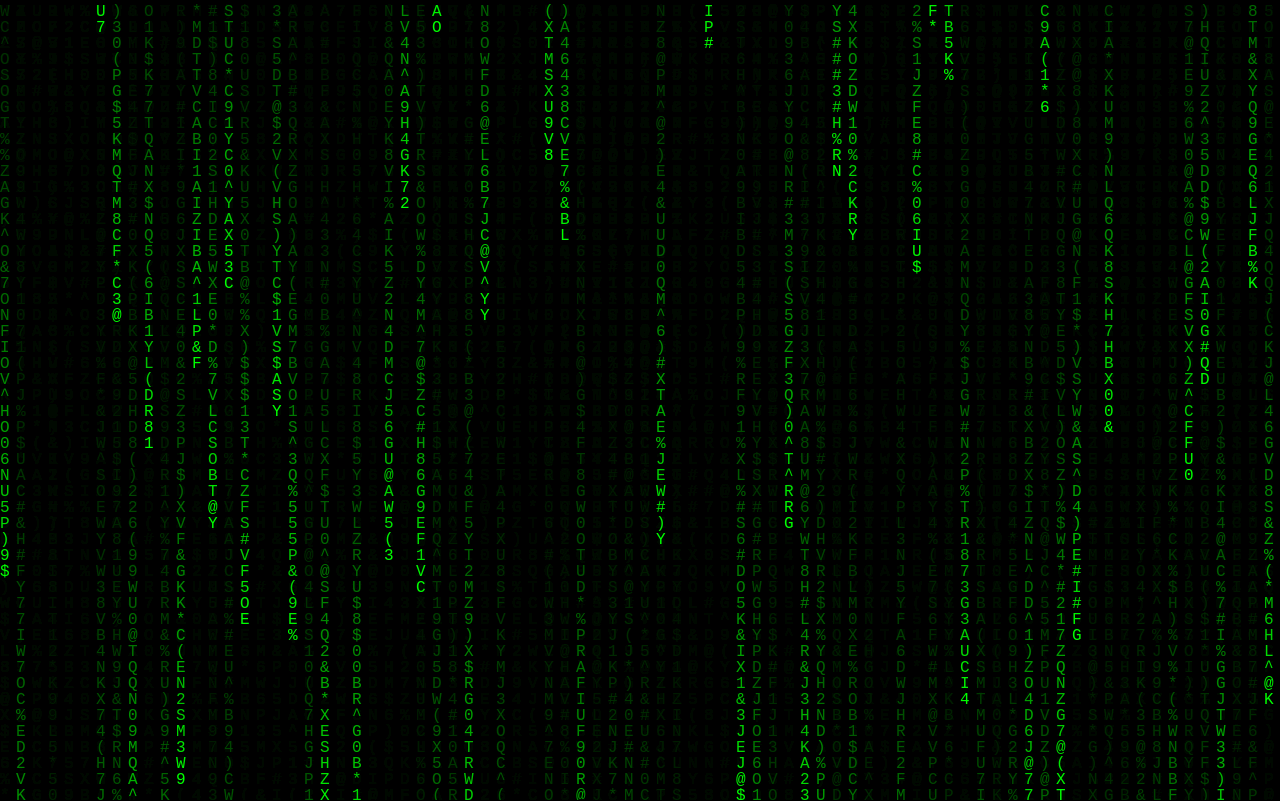
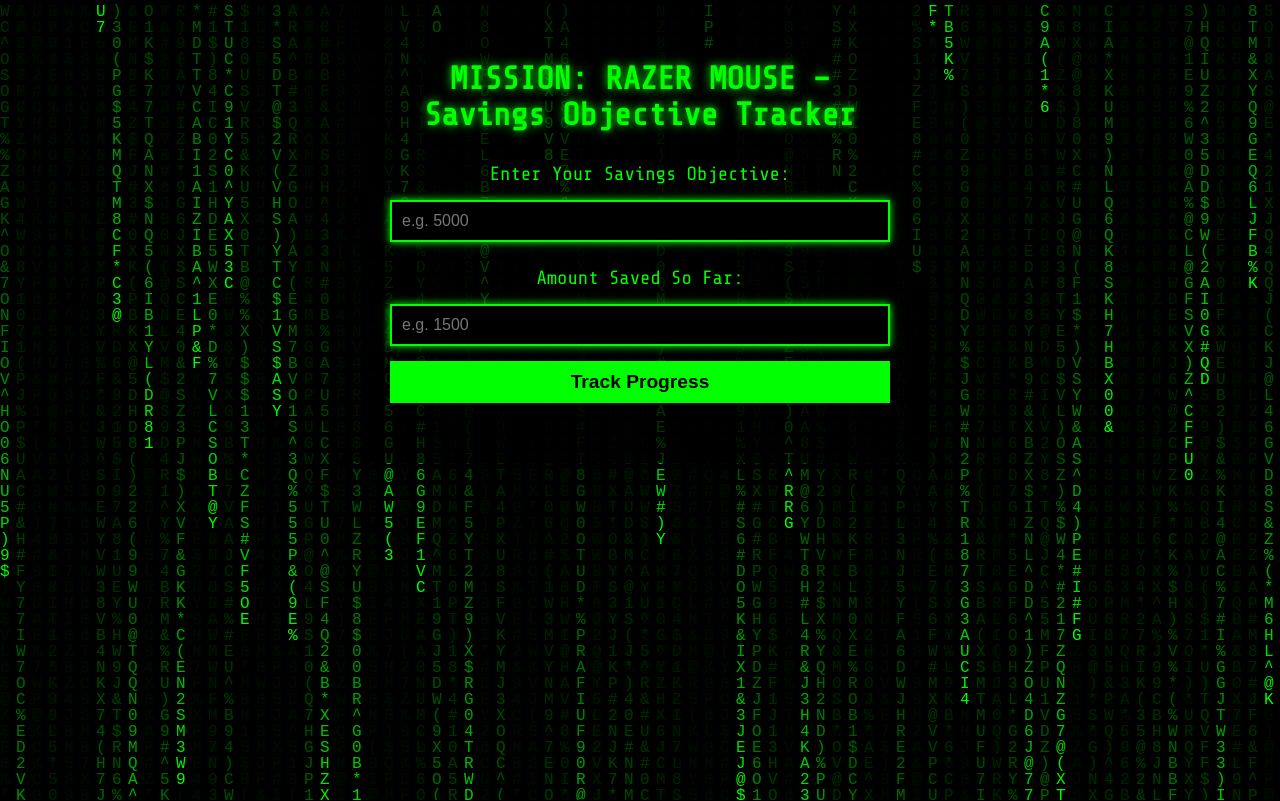
Before and after one commit to ahyouish/---, a plain HTML site: page index.html in a window 1280 px wide. Shown: the top 801 px of the page. Drawn offline with nearby package versions, Linux system fonts and the light colour scheme.

Commit message:
Update styles.css

```diff
--- a/styles.css
+++ b/styles.css
@@ -1,27 +1,30 @@
 body {
     margin: 0;
-    background-color: #000; /* Black background */
+    background: black;
     font-family: 'Share Tech Mono', monospace;
-    color: #00ff00; /* Razer Green */
+    color: #00ff00;
     text-align: center;
+    overflow: hidden;
 }
 
-/* Loader fullscreen */
-#matrix-loader {
+/* Matrix canvas stays behind all content */
+#matrixCanvas {
     position: fixed;
-    top: 0; left: 0;
-    width: 100%; height: 100%;
-    background: black;
-    display: flex;
-    align-items: center;
-    justify-content: center;
+    top: 0;
+    left: 0;
+    width: 100%;
+    height: 100%;
+    z-index: -1;
 }
 
-/* Main container */
 .container {
     padding: 40px;
     max-width: 500px;
     margin: auto;
+    position: relative;
+    z-index: 1;
+    background: rgba(0, 0, 0, 0.7);
+    border-radius: 10px;
 }
 
 h1 {
@@ -48,6 +51,7 @@ input {
     background: black;
     color: #00ff00;
     outline: none;
+    box-shadow: 0px 0px 8px #00ff00;
 }
 
 button {
@@ -58,6 +62,7 @@ button {
     border: none;
     cursor: pointer;
     transition: 0.3s;
+    font-weight: bold;
 }
 
 button:hover {
@@ -68,4 +73,4 @@ button:hover {
     margin-top: 20px;
     font-size: 1.3rem;
     text-shadow: 0px 0px 8px #00ff00;
-  }
+}
```
